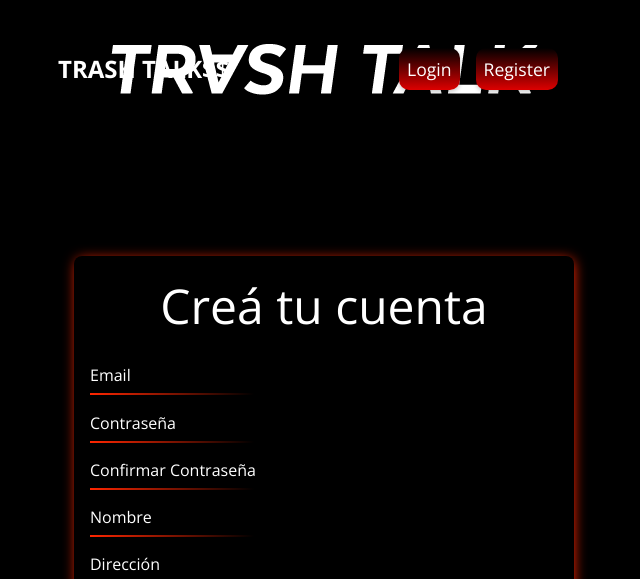
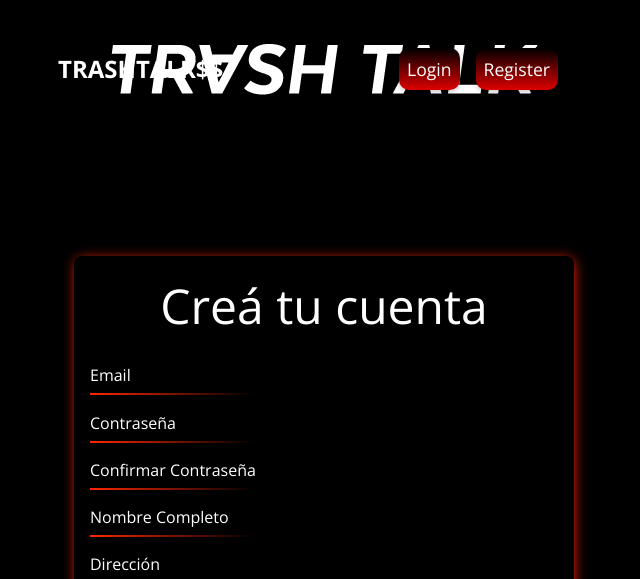
Before and after one commit to facubraga92/ECOMMERCE, a React (Vite) app in the folder FRONT/ecommerce-front/: page /register in a window 1280 px wide. Shown: the top 579 px of the page, without its empty margins (316-956 px from the left). Built offline with nearby package versions, Linux system fonts and the light colour scheme; no server answers; a web font is replaced by a local one.

Commit message:
Cambios navbar

```diff
--- a/FRONT/ecommerce-front/src/commons/Navbar.jsx
+++ b/FRONT/ecommerce-front/src/commons/Navbar.jsx
@@ -46,8 +46,8 @@ export default function Navbar() {
   return (
     <nav className="navbar">
       <div className="navbar-container">
-        <Link to="/" className="navbar-brand">
-          TRASH TALK$$
+        <Link to="/" className="navbar-brand text-2xl">
+          {user.name ? (`Hola!, ${user.name}`) : (`TRASHTALK$$`)}
         </Link>
         <ul className="navbar-links">
           {user.email ? (
--- a/FRONT/ecommerce-front/src/components/Register.jsx
+++ b/FRONT/ecommerce-front/src/components/Register.jsx
@@ -103,7 +103,7 @@ const Register = () => {
             onChange={(e) => setName(e.target.value)}
             required
           />
-          <label htmlFor="name">Nombre</label>
+          <label htmlFor="name">Nombre Completo</label>
           <div className="b-line"></div>
         </div>
         <div className="address t-input">
```
